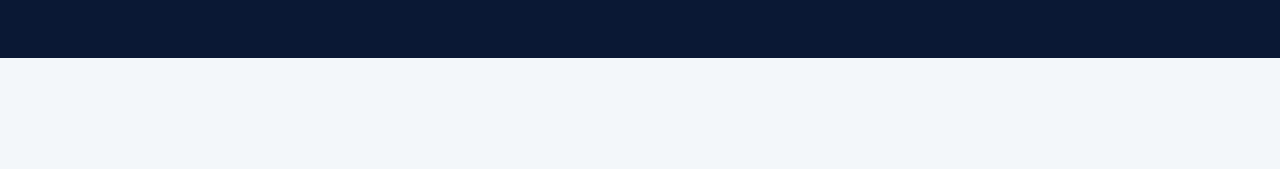
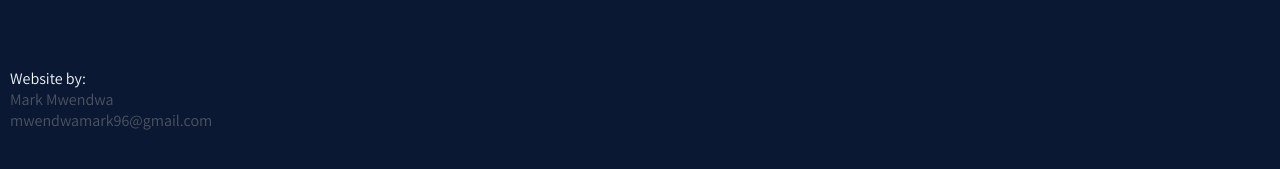
Before and after one commit to mwendwamark/PRIMAX-FAMILY-DENTAL, a React (Vite) app: page /services in a window 1280 px wide. Shown: the part 1636-1805 px from the top of the page. Before the commit the page ends 1694 px from the top, so only its background shows below. Built offline with nearby package versions, Linux system fonts and the light colour scheme.

Commit message:
add my trademark

```diff
--- a/src/components/Footer.jsx
+++ b/src/components/Footer.jsx
@@ -130,6 +130,14 @@ const Footer = () => {
               </NavLink>
             </div>
           </section>
+
+          <section className="made-by">
+            <p>
+              Website by:
+              <a href="https://mark-nthei.vercel.app/">Mark Mwendwa</a>
+              <span>mwendwamark96@gmail.com</span>
+            </p>
+          </section>
         </footer>
       </div>
     </>
--- a/src/styles/Footer.css
+++ b/src/styles/Footer.css
@@ -140,6 +140,33 @@
     z-index: 1;
 }
 
+
+.made-by {
+    display: flex;
+    align-items: center;
+    color: var(--background-color);
+
+}
+
+.made-by p {
+    display: flex;
+    flex-direction: column;
+    padding: 10px;
+}
+
+.made-by p a {
+    color: var(--links-color);
+    transition: ease-in 0.5;
+}
+
+.made-by p span {
+    color: var(--links-color);
+}
+
+.made-by p a:hover {
+    color: var(--background-color);
+}
+
 @media screen and (max-width: 768px) {
 
     .footer-contents-section {
```
